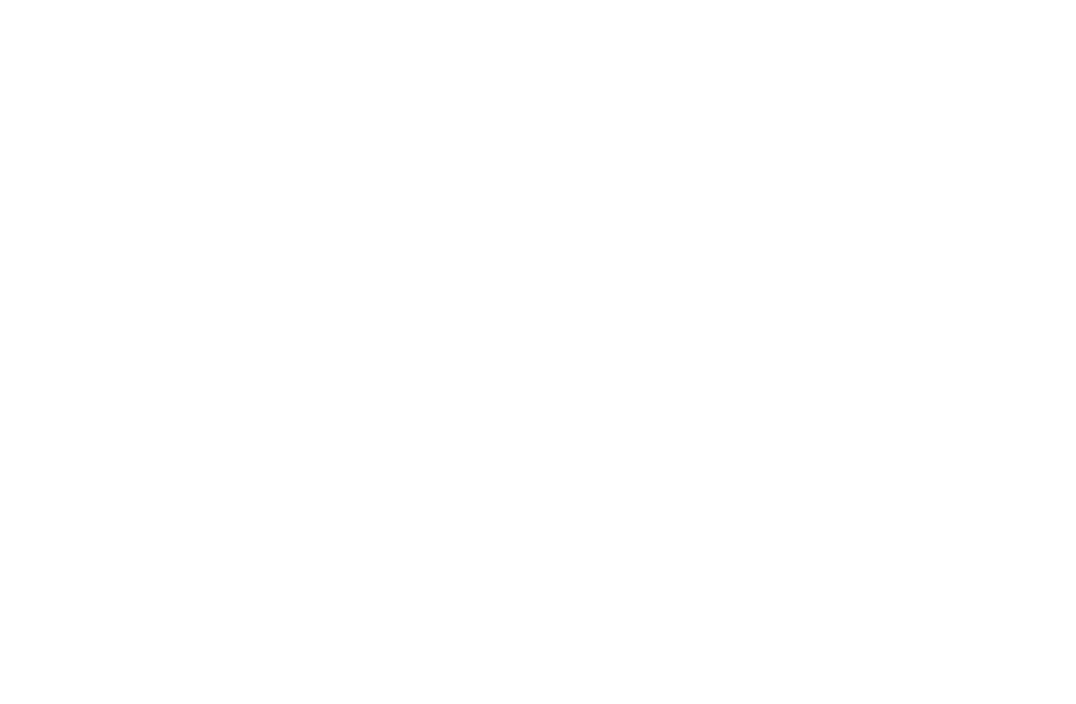
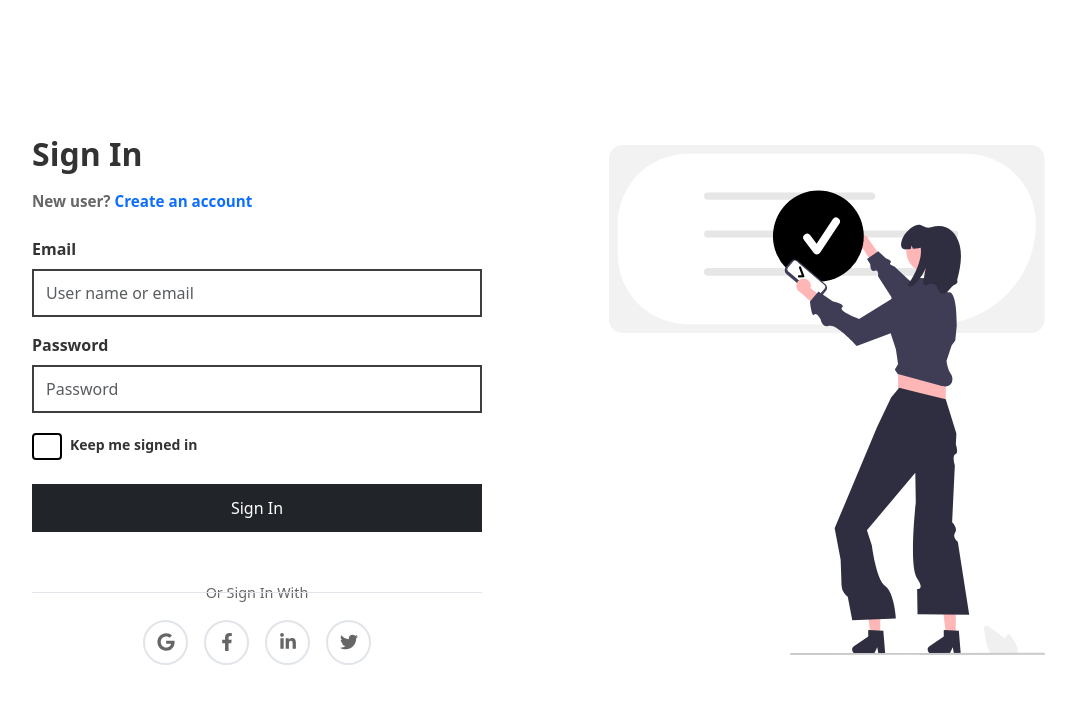
Before and after one commit to vpnvv/CountriesLand, a React (Vite) app: page / in a window 1280 px wide. Shown: the top 704 px of the page, without its empty margins (98-1174 px from the left). Built offline with nearby package versions, Linux system fonts and the light colour scheme.

Commit message:
fixed image showing issues

```diff
--- a/src/main.jsx
+++ b/src/main.jsx
@@ -13,7 +13,7 @@
 root.render(
   <React.StrictMode>
     <Provider store={store}>
-      <BrowserRouter basename="/CountriesLand">
+      <BrowserRouter>
         <App />
       </BrowserRouter>
     </Provider>
--- a/src/pages/Login.jsx
+++ b/src/pages/Login.jsx
@@ -4,7 +4,7 @@
 import { useNavigate } from 'react-router-dom';
 import { FaGoogle, FaFacebookF, FaLinkedinIn, FaTwitter } from 'react-icons/fa';
 import '../styles/login.css';
-
+import loginImage from "../../public/images/login.svg"
 
 const Login = () => {
   const navigate = useNavigate();
@@ -109,7 +109,7 @@
           <Col md={6} lg={6} xl={6} className="d-none d-md-flex align-items-center justify-content-center image-section">
             <div className="image-content">
               <img
-                src="/images/login.svg"
+                src={loginImage}
                 alt="loginImage"
                 className="img-fluid"
               />
```
